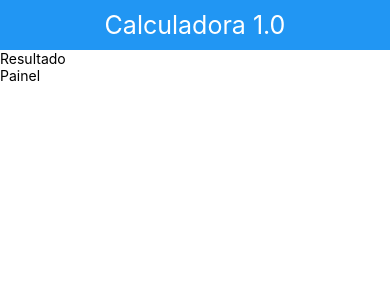
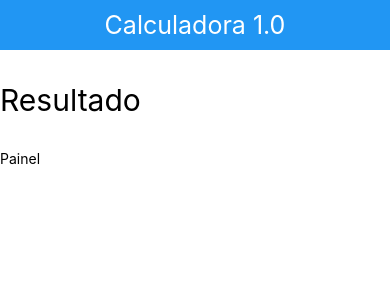
Before and after one commit to filipedesousab/curso_react_native, a React Native app in the folder calculadora/: screen / in a window 390 px wide. Shown: the top 300 px of the page. Built offline with nearby package versions, Linux system fonts and the light colour scheme.

Commit message:
Criando o Visor

```diff
--- a/calculadora/src/components/Resultado.js
+++ b/calculadora/src/components/Resultado.js
@@ -4,10 +4,10 @@ import {
 	View
 } from 'react-native';
 
+import Visor from './Visor';
+
 const Resultado = props => (
-  <View>
-    <Text>Resultado</Text>
-  </View>
+  <Visor />
 );
 
 export { Resultado };
--- /dev/null
+++ b/calculadora/src/components/Visor.js
@@ -0,0 +1,23 @@
+import React, { Component } from 'react';
+import {
+	StyleSheet,
+  TextInput,
+	View
+} from 'react-native';
+
+const styles = StyleSheet.create({
+  visor: {
+    height: 100,
+    fontSize: 30
+  }
+});
+
+export default props => (
+  <View>
+    <TextInput
+      placeholder='Resultado'
+      editable={false}
+      style={styles.visor}
+    />
+  </View>
+);
```
